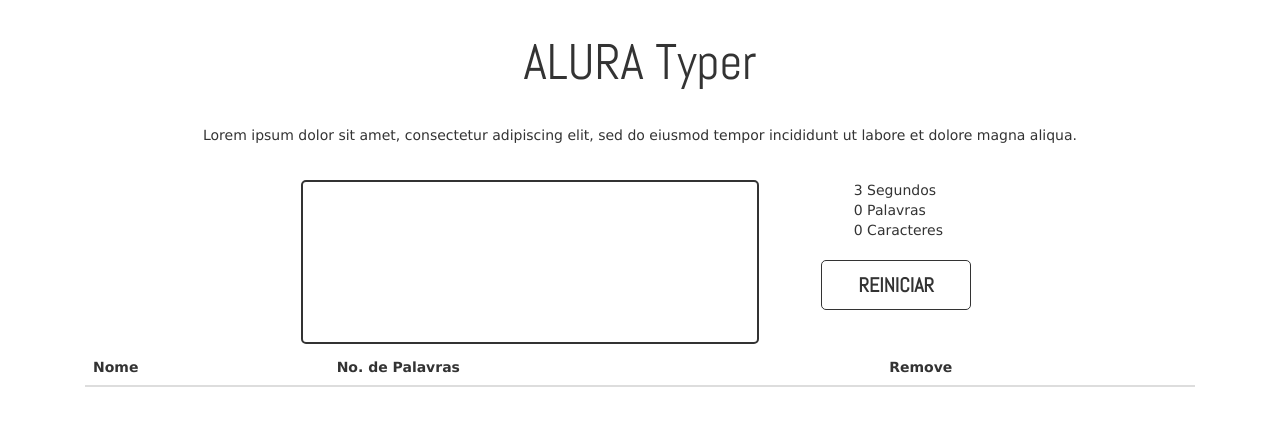
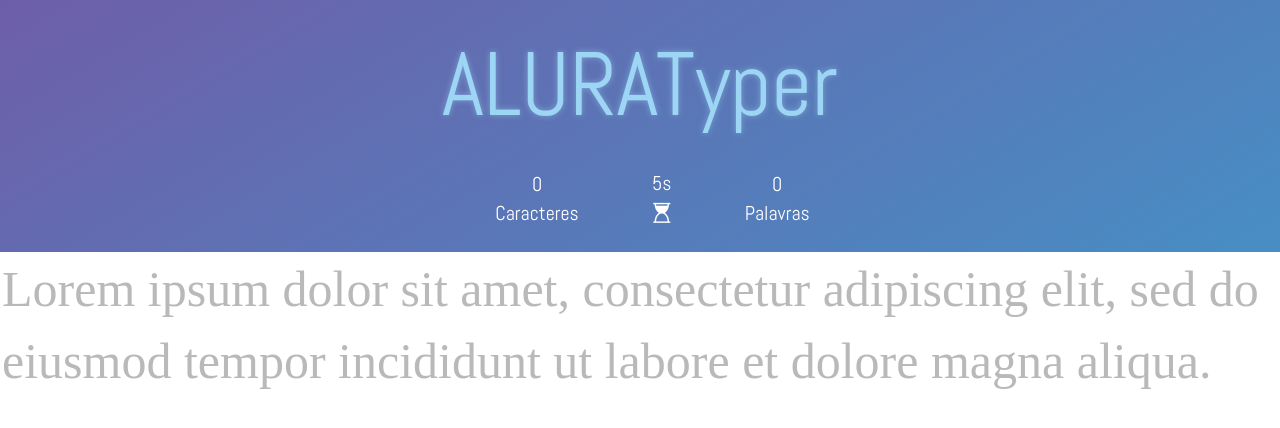
Before and after one commit to lerockit/jquery-1-alura, a plain HTML site: page index/index.html in a window 1280 px wide. Drawn offline with nearby package versions, Linux system fonts and the light colour scheme.

Commit message:
Remodel design, faltando tabela e botões e bugados

```diff
--- a/index/css/index.css
+++ b/index/css/index.css
@@ -1,103 +1,125 @@
 body{
 	color: #333;
-	font-family: Verdana;
+	font-family: Helvetica;
 }
 
-.header-container {
+header {
 	font-family: 'Abel';
 	text-align: center;
+  background-image: linear-gradient(149deg , #6E5EA9, #478EC4);
+  color: #9dd5f4;
 }
 
-.header-container h1 {
-	font-size: 50px;
+.top-container h1 {
+	font-size: 90px;
 	margin: 35px 0;
+  text-shadow: 0 0 6px rgba(157,213,244,.5);
 }
 
-.text-container {
-	text-align: center;
-	margin-bottom: 35px;
+.text-container{
+  margin-bottom: 50px;
 }
 
-.text-container p {
-	margin: 0;
+.stats-container ul {
+  list-style: none;
+  padding: 0;
 }
 
-.field-stats-container {
-	display: flex;
-	flex-direction: row;
-	justify-content: center;
+.stats-container li {
+  font-size: 20px;
+  color: white;
+  margin: 0 30px 15px 30px;
+  transition: 0.5s;
+}
+
+.stats-container span {
+  display: block;
+}
+
+.seconds.start{
+  font-size: 30px;
+}
+
+#seconds {
+ display: inline-block;
+}
+
+.seconds-icon {
+  margin-top: 5px;
+  display: block;
+  transition: transform 1s;
+}
+
+.seconds-icon.game-over {
+  transform: rotate(180deg);
 }
 
 .field-container {
-	margin-right: 25px;
+  position: relative;
+  padding: 0;
+}
+
+.field-container::before{
+  position: absolute;
+  font-family: Times New Roman;
+  font-size: 50px;
+  content: attr(text-exemple);
+  z-index: 1;
+  width: 100%;
+  height: 100%;
+  opacity: 0.5;
 }
 
 .field-container textarea {
-	border-radius: 5px;
-	border:#333 solid 2px;
-	padding: 10px;
-	resize: none;
-	width: 100%;
+  width: 100%;
+  border: none;
+  resize: none;
+  font-family: Times New Roman;
+  font-size: 50px;
 }
 
-.field-container textarea:focus {
-	outline: none;
+.field-container textarea::placeholder {
+  opacity: 0.5;
+}
+
+textarea:focus {
+  outline: none;
+}
+
+#text{
+  display: none;
 }
 
 #field.green{
-	border:#008000 solid 2px;
+	color:#008000 ;
 	background: #EAFFEA;
 }
 
 #field.red{
-	border:#9B0000 solid 2px;
+	color:#9B0000 ;
 	background: #FFEAEA;
 }
 
-.stats-container {
-	text-align: center;
+/*
+.input-test{
+  width: 500px;
+  height: 200px;
+  position: relative;
 }
 
-.stats-container ul {
-	list-style: none;
-	text-align: left;
+.teste::before {
+  position: absolute;
+  top: 3px;
+  left: 3px;
+  right: 2px;
+  bottom: 2px;
+  content: "teste";
+  pointer-events: none;
+  opacity: 1;
+  height: 20px;
+  z-index: 1;
 }
 
-.stats-container .seconds {
-	transition: 0.5s;
-}
-
-.stats-container .seconds.start {
-	color: blue;
-	font-size: 18px;
-}
-
-.stats-container .seconds.game-over{
-	color: red;
-	font-size: 18px;
-}
-
-.stats-container button {
-	margin-top: 10px;
-	border-radius: 5px;
-	border: #333 solid 1px;
-	background: white;
-	width: 150px;
-	height: 50px;
-	text-transform: uppercase;
-	font-weight: 600;
-	color: #333;
-	font-family: 'Abel';
-	font-size: 20px;
-	transition: 0.3s;
-}
-
-.stats-container button:hover {
-	background: #333;
-	color: white;
-	transform: translateY(5px);
-}
-
-.stats-container button:focus {
-	outline: none;
-}
+.teste {
+  position: relative;
+}*/
--- a/index/index.html
+++ b/index/index.html
@@ -3,40 +3,63 @@
 	<head>
 		<title>Alura Typer</title>
     <link rel="stylesheet" href="https://maxcdn.bootstrapcdn.com/bootstrap/3.3.7/css/bootstrap.min.css">
+    <link rel="stylesheet" type="text/css" href="https://maxcdn.bootstrapcdn.com/font-awesome/4.7.0/css/font-awesome.min.css">
 		<link href="https://fonts.googleapis.com/css?family=Abel" rel="stylesheet">
 		<link rel="stylesheet" href="css/index.css">
 	</head>
 	<body>
 
-		<div class="header-container container">
-			<header>
+		<header class="container-fluid">
 
-				<h1>ALURA Typer</h1>
+  		<div class="top-container container">
+
+        <h1>ALURATyper</h1>
+
+        <div class="stats-container container">
+
+            <ul class="stats list-inline">
+
+              <li class="charac"> <span id="charac">0</span> Caracteres </li>
+              <li class="seconds">
+                <span id="seconds">5</span>s
+                <i class="fa fa-hourglass-start seconds-icon" aria-hidden="true"></i>
+              </li>
+              <li class="words"> <span id="words">0</span> Palavras </li>
+
+            </ul>
+
+        </div>
+
+      </div>
 
     </header>
+
+    <div class="field-container container-fluid">
+
+      <p id="text">Lorem ipsum dolor sit amet, consectetur adipiscing elit, sed do eiusmod tempor incididunt ut labore et dolore magna aliqua.</p> <!--  Display: none -->
+
+      <textarea id="field"></textarea>
+
     </div>
 
-		<div class="body-container container">
+    <!-- <div class="text-container container">
 
-			<div class="text-container">
           <p id="text">Lorem ipsum dolor sit amet, consectetur adipiscing elit, sed do eiusmod tempor incididunt ut labore et dolore magna aliqua.</p>
+
+        </div> -->
+
+		<!-- <div class="row">
+			<div class="field-stats-container">
+
+        <div class="buttons-container col-md-1">
+          <button id="restart-button" class="restart"><i class="fa fa-refresh" aria-hidden="true"></i></button>
         </div>
-
-			<div class="row">
-				<div class="field-stats-container">
 
 				<div class="field-container col-md-5">
 					<textarea id="field" rows="7"></textarea>
 				</div>
 
-					<div class="stats-container col-md-2">
-						<ul class="stats">
-							<li class="seconds"><span id="seconds">3</span> Segundos</li>
-							<li class="words"><span id="words">0</span> Palavras</li>
-							<li class="charac"><span id="charac">0</span> Caracteres</li>
-						</ul>
-						<button id="restart-button">Reiniciar</button>
-					</div>
+
 
 			</div>
 
@@ -61,12 +84,19 @@
         </tbody>
 
       </table>
+ -->
 
-      </div>
+
+
+
+<!--     <div class="teste">
+      <textarea class="input-test" ></textarea>
+    </div> -->
 
     </div>
 
 		<script src="js/jquery.js"></script>
 		<script src="js/main.js"></script>
+    <script src="js/test.js"></script>
 	</body>
 </html>
--- a/index/js/main.js
+++ b/index/js/main.js
@@ -9,6 +9,8 @@
 
 $(document).ready(function(){
 
+  field.attr('placeholder', textExample.text());
+
   field.one('focus', function(){
 
     startTimer();
@@ -18,6 +20,10 @@
 	field.on('input', function(){
 
     setValues();
+    var finalText = exampleText();
+
+    $('.field-container').attr('text-exemple', finalText);
+    if(field.val() == '') $('.field-container').attr('text-exemple', '');
 
   });
 
@@ -28,6 +34,16 @@
 	});
 
 });
+
+function exampleText(){
+
+  var fieldText = field.val(),
+      textExampleContent = textExample.text(),
+      finalText = textExampleContent.substr(fieldText.length, textExampleContent.length - fieldText.length);
+
+      return finalText;
+
+};
 
 function setValues(){
 
@@ -69,7 +85,11 @@
 	words.text('0');
 	charac.text('0');
 	seconds.text(startSeconds);
-	startTimer();
+
+	field.one('focus', function(){
+    startTimer();
+  });
+
 	$('.seconds').removeClass('start');
 	$('.seconds').removeClass('game-over');
   field.removeClass('red');
@@ -96,10 +116,11 @@
 function gameOver(timer){
 
   field.attr('disabled', true);
-  $('.seconds').addClass('game-over');
+  $('.seconds-icon').addClass('game-over');
   field.removeClass('red');
   field.removeClass('green');
   clearInterval(timer);
+  $('.field-container').attr('text-exemple', '');
   createRecord($('tbody'), 'Elliot', words.text());
 
 };
```
Also changed, not shown: index/js/test.js (added, +16 -0 lines), index/img/refresh-button-1.png (added), index/img/refresh-button-2.png (added). Lines whose indentation alone changed are shown as unchanged.
